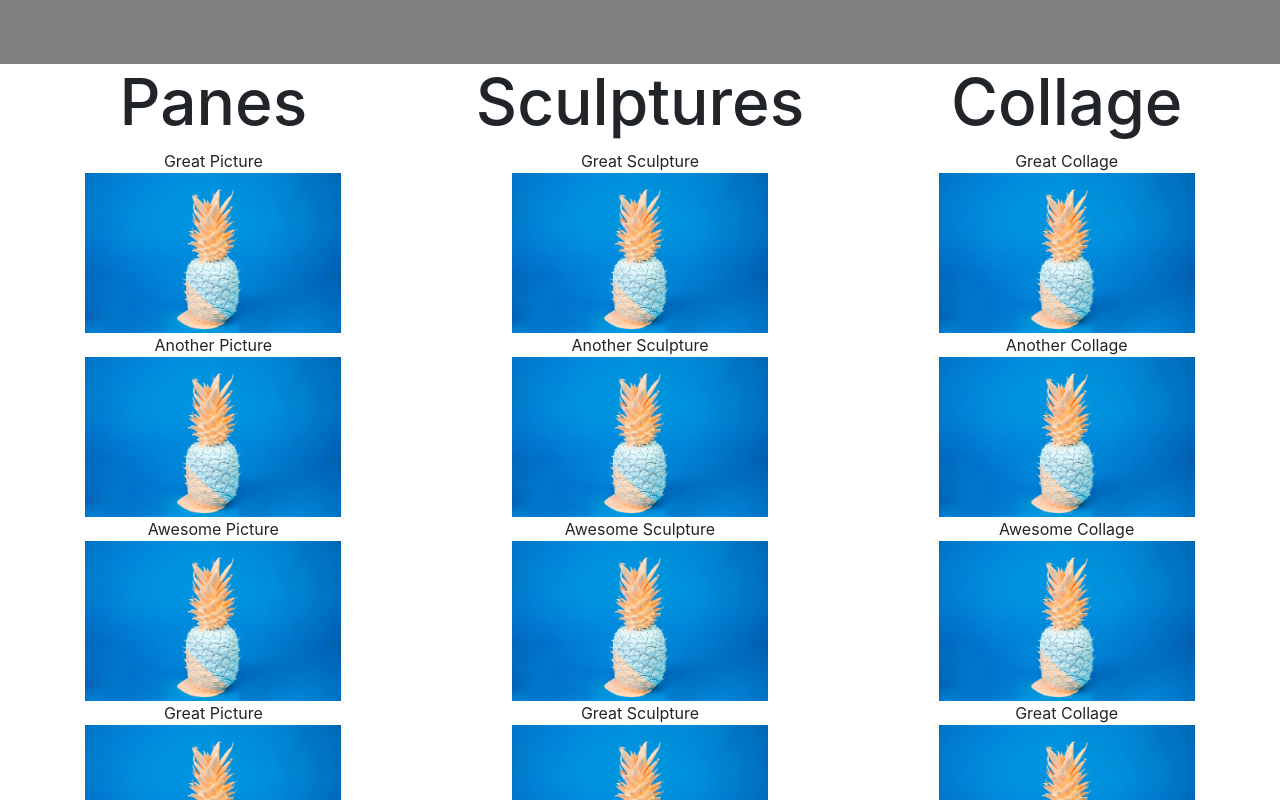
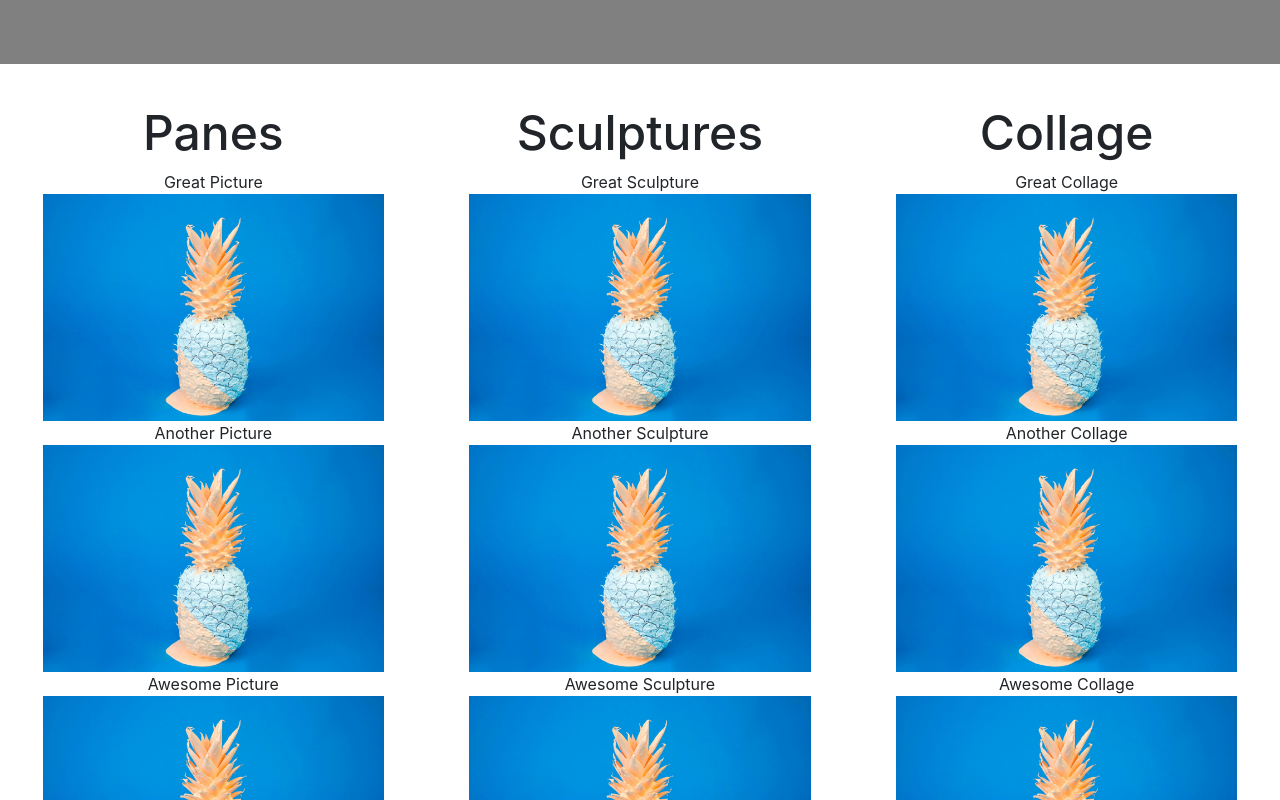
Before and after one commit to nkoev/Art-Shop, an Angular app in the folder client/: page /gallery in a window 1280 px wide. Built offline with nearby package versions, Linux system fonts and the light colour scheme.

Commit message:
"gallery styles"

```diff
--- a/client/src/app/modules/gallery/components/gallery-page/gallery-page.component.html
+++ b/client/src/app/modules/gallery/components/gallery-page/gallery-page.component.html
@@ -1,5 +1,5 @@
 <div class="row main">
-  <div class="col category">
+  <div class="col-sm-4 category">
     <h1>Panes</h1>
     <div class="row" *ngFor="let pane of panes">
       {{ pane.name }}
@@ -8,7 +8,7 @@
       </div>
     </div>
   </div>
-  <div class="col category">
+  <div class="col-sm-4 category">
     <h1>Sculptures</h1>
     <div class="row" *ngFor="let sculp of sculptures">
       {{ sculp.name }}
@@ -17,7 +17,7 @@
       </div>
     </div>
   </div>
-  <div class="col category">
+  <div class="col-sm-4 category">
     <h1>Collage</h1>
     <div class="row" *ngFor="let collage of collages">
       {{ collage.name }}
--- a/client/src/app/modules/gallery/components/gallery-page/gallery-page.component.sass
+++ b/client/src/app/modules/gallery/components/gallery-page/gallery-page.component.sass
@@ -1,10 +1,10 @@
 h1
-  font-size: 5vw
+  font-size: 3rem
 
 .category
-  width: 33.4vw
-  height: 92vh
-  overflow: auto
+  text-align: center
+  padding: 0
+  margin-top: 5vh
   //scrollbar
   scrollbar-width: none
   -ms-overflow-style: none
@@ -13,15 +13,15 @@ h1
     background: transparent
   //---
 
-.col
-  padding: 0
-  text-align: center
-
 .row
   width: 100%
   margin: 0
   justify-content: center
 
 .item-image
-  width: 20vw
-  height: 20vh
+  width: 80%
+
+@media screen and ( min-width: 768px )
+  .category
+    height: 87vh
+    overflow: auto
--- a/client/src/app/pages/welcome/welcome.component.sass
+++ b/client/src/app/pages/welcome/welcome.component.sass
@@ -50,10 +50,6 @@
   animation-name: fade
   animation-duration: 3s
 
-#text-store
-  animation-name: blink
-  animation-duration: 10s
-
 @keyframes fade
   0%
     opacity: 0%
@@ -65,3 +61,7 @@
     display: inline-block
   #short
     display: none
+
+@media screen and ( max-width: 500px )
+  #text-store
+    transform: rotate(270deg)
--- a/client/src/app/shared/components/navigation/navigation.component.sass
+++ b/client/src/app/shared/components/navigation/navigation.component.sass
@@ -4,8 +4,8 @@
   margin: 0
   padding: 0
   align-content: center
+  background-color: grey
   overflow: hidden
 
 .home:hover
-  background-color: grey
   cursor: pointer
```
